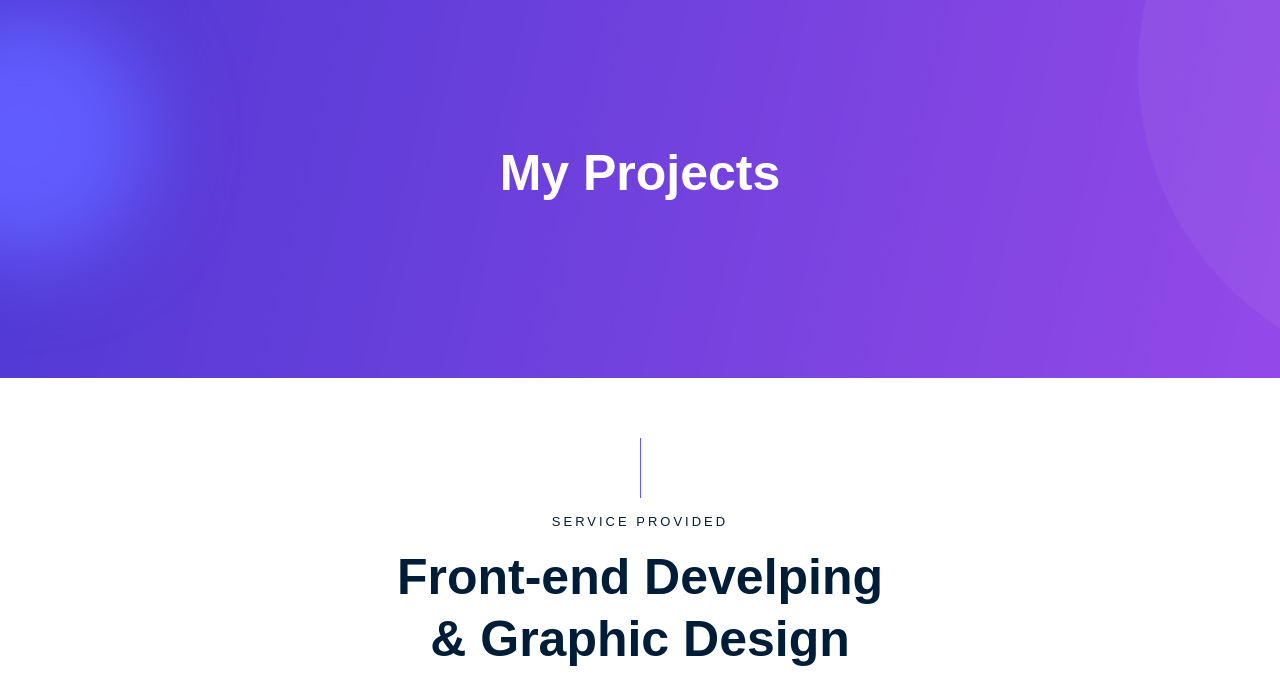
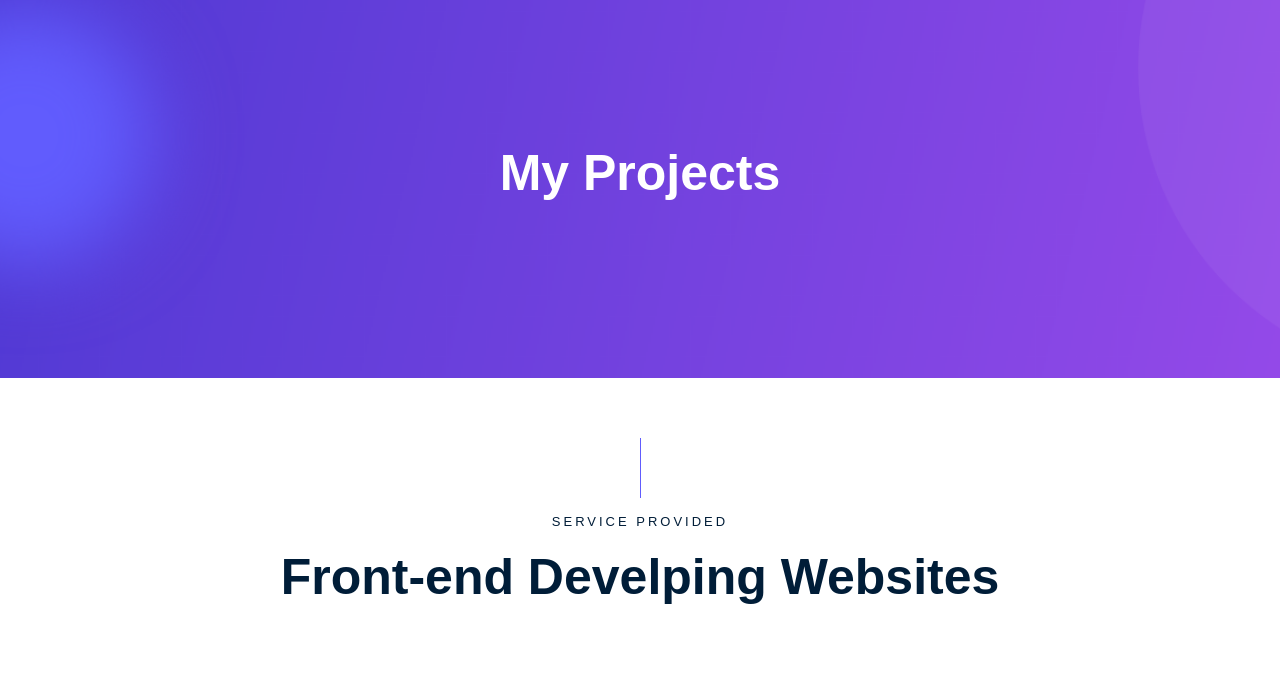
Before and after one commit to ali999abas/Eng-Ali-Alabass-protifilo, a plain HTML site: page services.html in a window 1280 px wide. Shown: the part 90-778 px from the top of the page. Drawn offline with Linux system fonts and the light colour scheme; a web font is replaced by a local one.

Commit message:
Update services.html

```diff
--- a/services.html
+++ b/services.html
@@ -103,7 +103,7 @@
                 <div class="col-xl-12">
                     <div class="section_title text-center mb-65">
                         <span>Service Provided</span>
-                        <h3>Front-end Develping <br> & Graphic Design</h3>
+                        <h3>Front-end Develping Websites</h3>
                     </div>
                 </div>
             </div>
```
